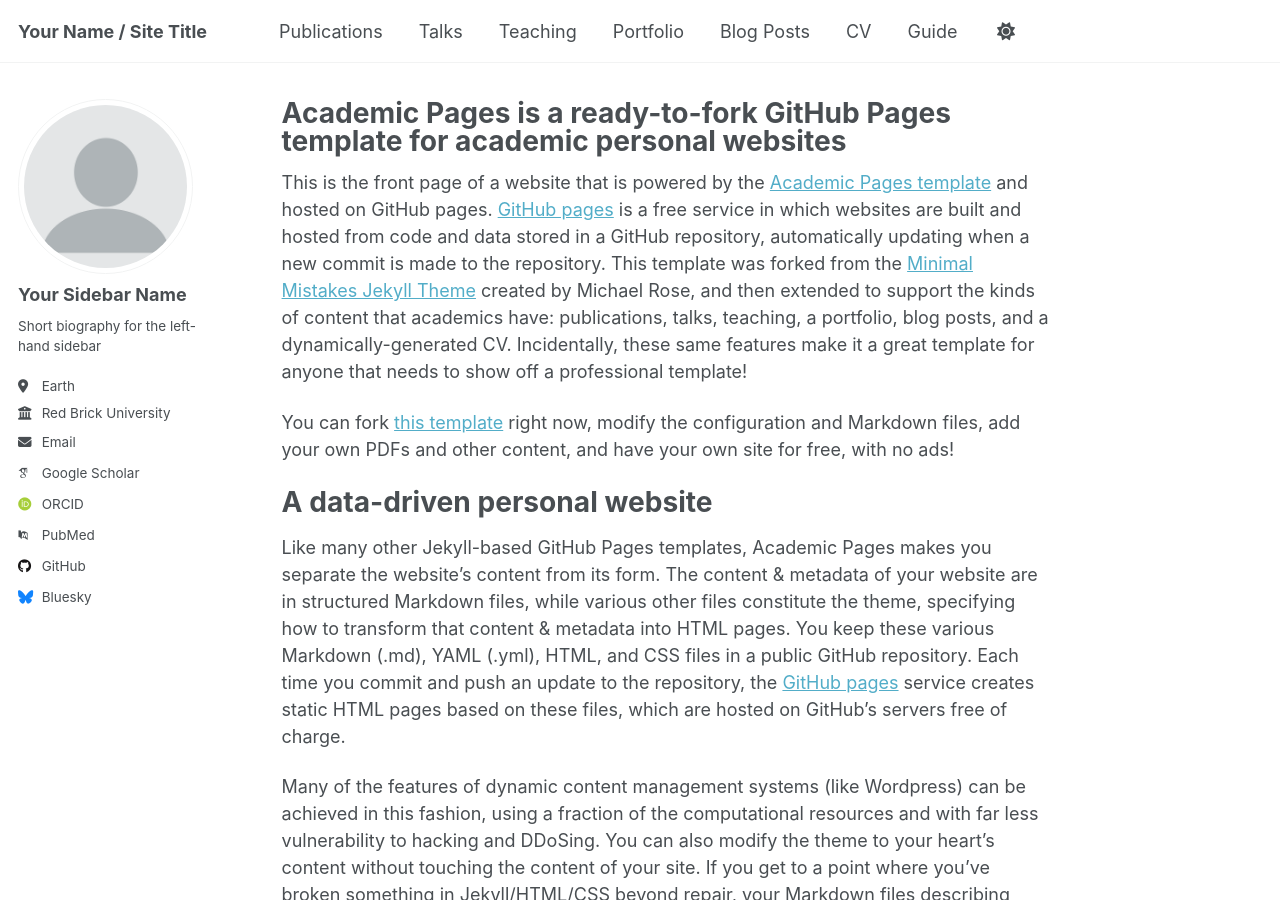
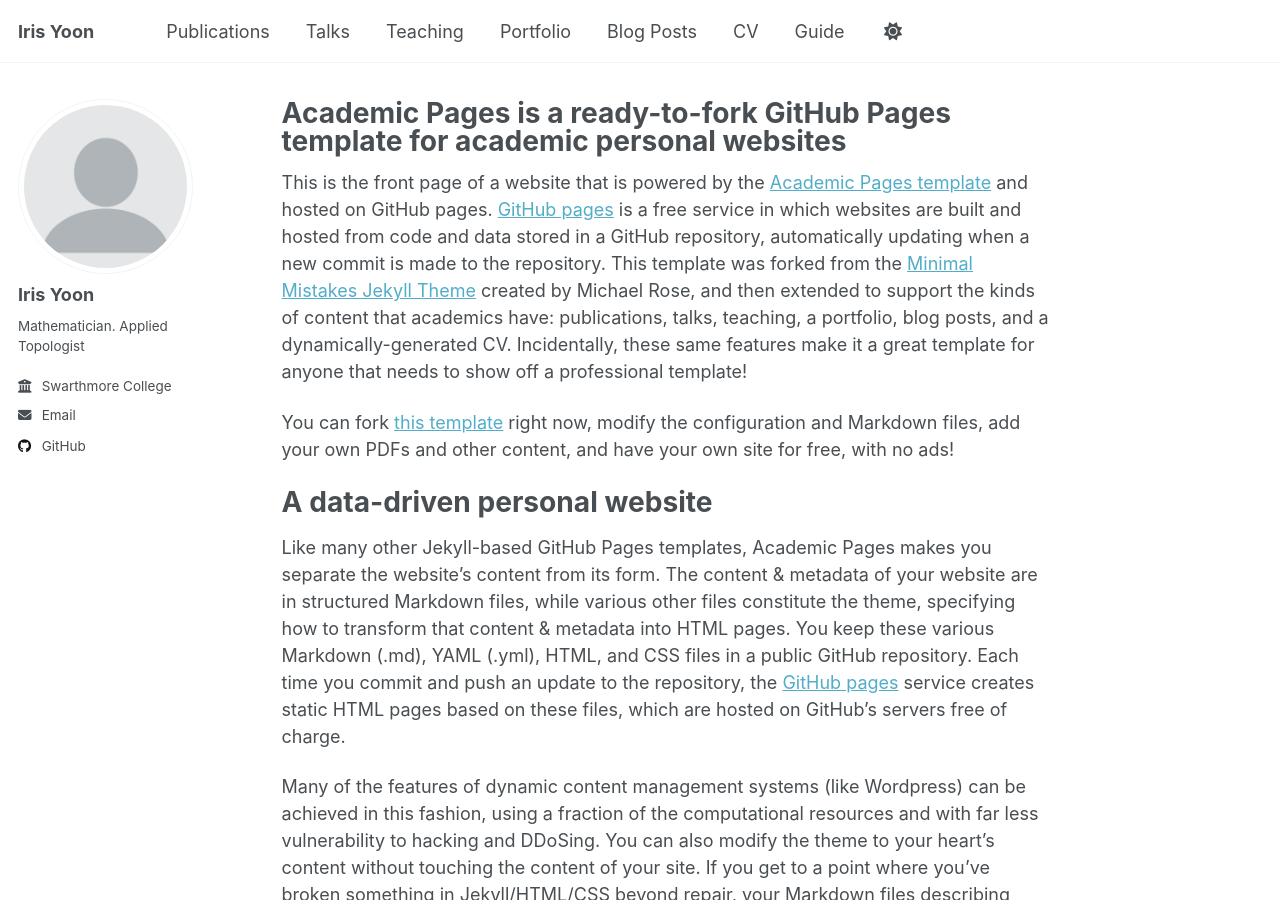
Before and after one commit to irishryoon/irishryoon.github.io, a Jekyll site: the page built from _pages/about.md, in a window 1280 px wide and 900 px high. Built offline with Jekyll 4.4.1, drawn with Linux system fonts in a browser that asks for light colours; some web fonts are replaced; a script that is not in the unit is left out.

Commit message:
updated config.yml

```diff
--- a/_config.yml
+++ b/_config.yml
@@ -9,7 +9,7 @@
 # Basic Site Settings
 locale                   : "en-US"
 site_theme               : "default" # Currently available options are "default", "air"
-title                    : "Your Name / Site Title"
+title                    : "Iris Yoon"
 title_separator          : "-"
 name                     : &name "Your Name"
 description              : &description "Your Name's academic portfolio"   # Update this with a general description of your site, this is the default if not overridden by a page
@@ -24,23 +24,22 @@
 author:
   # Biographic information
   avatar           : "profile.png"
-  name             : "Your Sidebar Name"
+  name             : "Iris Yoon"
   pronouns         : # example: "she/her"
-  bio              : "Short biography for the left-hand sidebar"
-  location         : "Earth"
-  employer         : "Red Brick University"
+  bio              : "Mathematician. Applied Topologist"
+  employer         : "Swarthmore College"
   uri              : # URL
-  email            : "none@example.org"
+  email            : "irishryoon@gmail.com"
 
   # Academic websites
   academia         : # URL
   arxiv            : # URL - Update with the correct link to your profile
-  googlescholar    : "https://scholar.google.com/citations?user=PS_CX0AAAAAJ"
+  googlescholar    : #"https://scholar.google.com/citations?user=PS_CX0AAAAAJ"
   inspire-hep      : # URL
   impactstory      : # URL
-  orcid            : "http://orcid.org/yourorcidurl"
+  orcid            : #"http://orcid.org/yourorcidurl"
   semantic         : # URL
-  pubmed           : "https://www.ncbi.nlm.nih.gov/pubmed/?term=john+snow"
+  pubmed           : #"https://www.ncbi.nlm.nih.gov/pubmed/?term=john+snow"
   researchgate     : # URL
   scopus           : # URL
 
@@ -54,7 +53,7 @@
 
   # Social media
   artstation       : # Username
-  bluesky          : "bsky.app" # Replace this with you Bluesky username
+  bluesky          : #"bsky.app" # Replace this with you Bluesky username
   facebook         : # Username
   flickr           : # Username
   foursquare       : # Username
```
